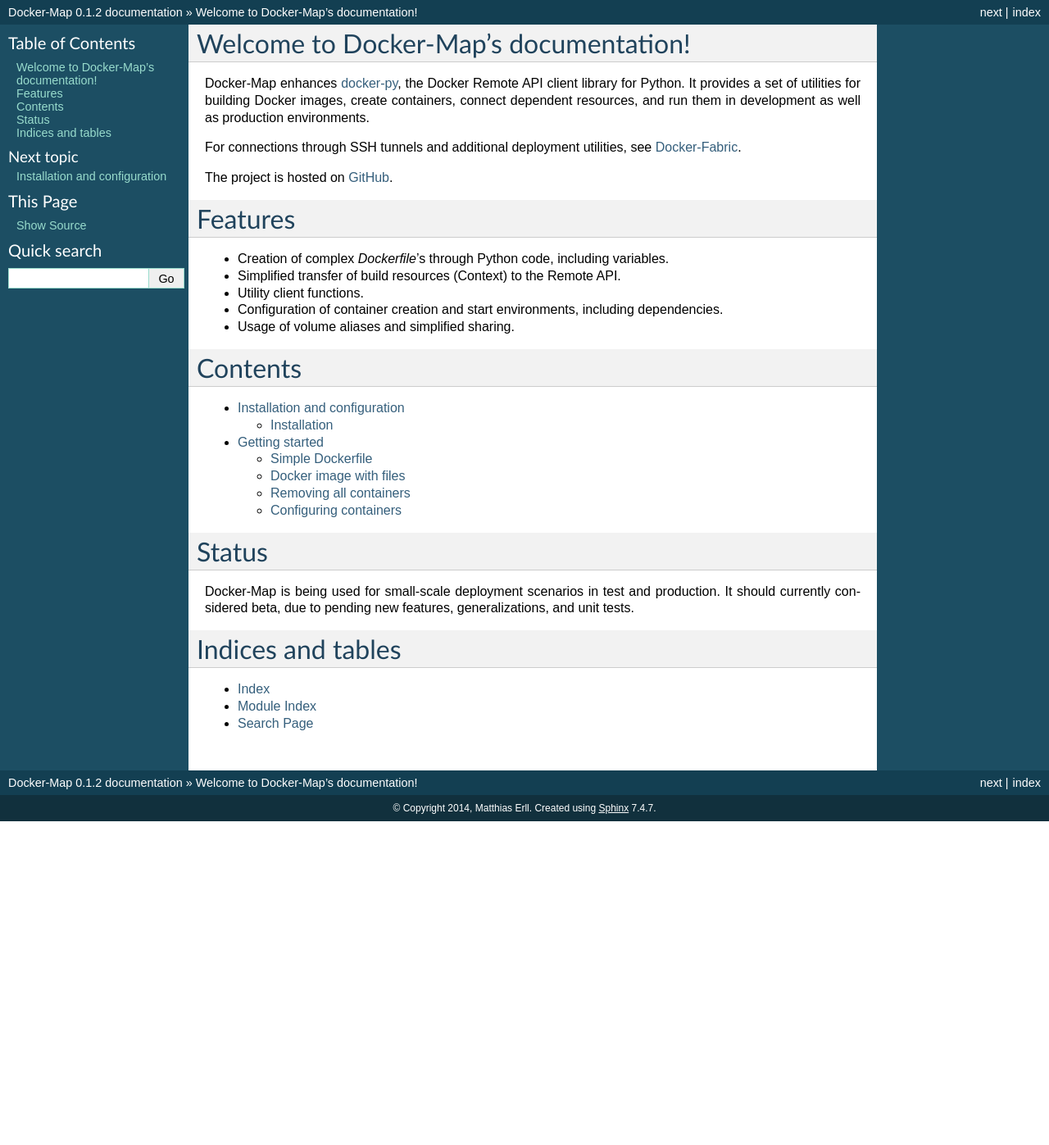
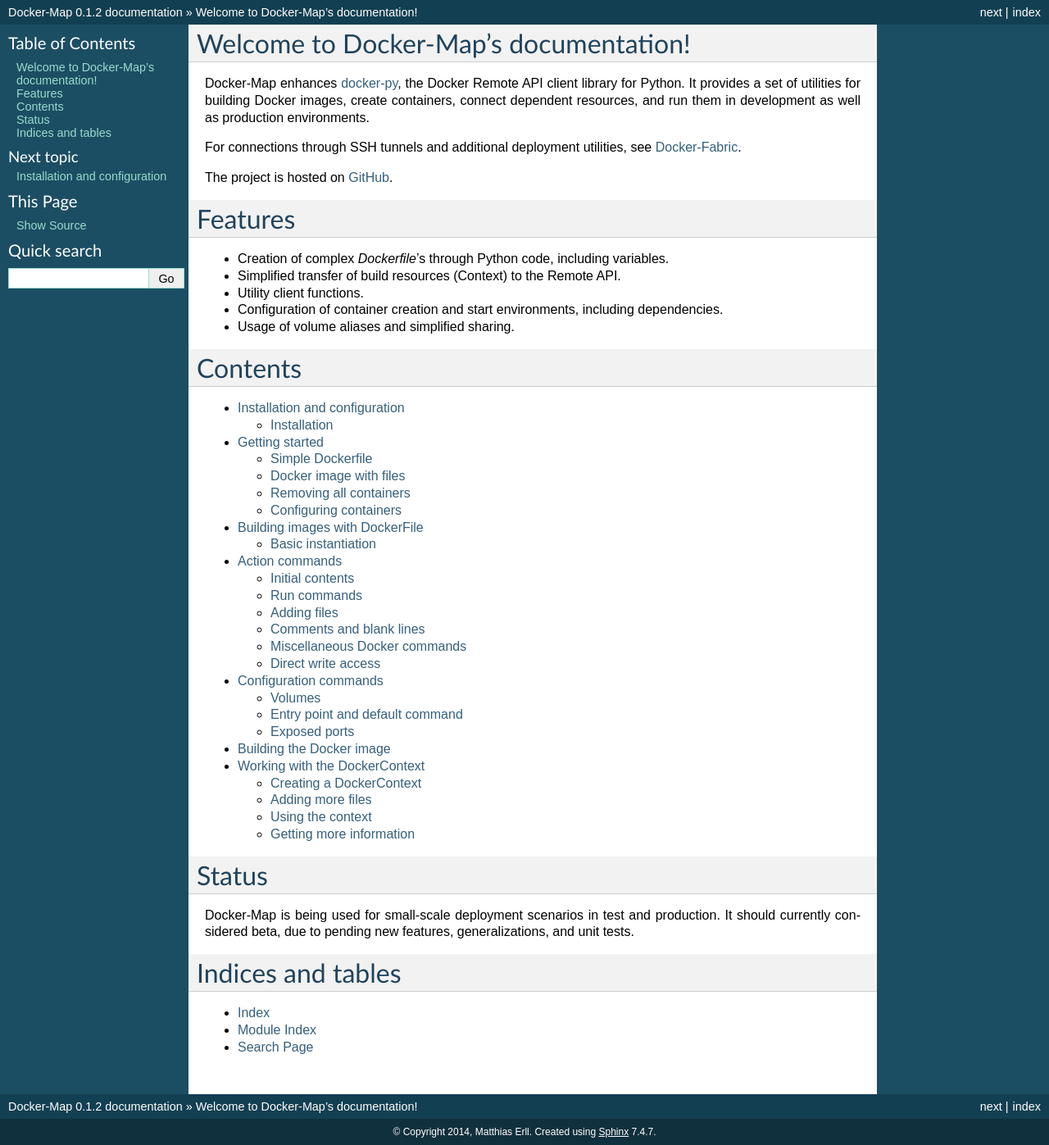
Before and after one commit to merll/docker-map, a Sphinx documentation site: the page built from docs/index.rst, in a window 1280 px wide. Shown: the whole page at 82% size. Built offline with Sphinx 7.4.7, drawn with Linux system fonts in a browser that asks for light colours; before the commit the page ends 1002 px from its top, so only the background shows below that; some of the changed lines change nothing that is shown.

Commit message:
User guide for build module.

```diff
--- /dev/null
+++ b/docs/guide/context.rst
@@ -0,0 +1,88 @@
+.. _build_context:
+
+Working with the DockerContext
+==============================
+The context is a tar file, that is submitted to the API in order to define the image building process. It has to
+include the Dockerfile and all necessary other files. The latter are all files referenced to in any ``ADD`` command.
+For syntax of ``ADD`` is::
+
+    ADD <source> <destination>
+
+where ``source`` in this case refers to the path inside the build context, i.e. the tar file root.
+
+When you add files to a :class:`~dockermap.build.dockerfile.DockerFile` using
+:func:`~dockermap.build.dockerfile.add_file` and :func:`~dockermap.build.dockerfile.add_archive`, it generates a
+list of used files and directories. These can be automatically added to a
+:class:`~dockermap.build.context.DockerContext`. For most common build scenarios, you may start the build process
+directly by calling :func:`~dockermap.map.base.DockerClientWrapper.build`, e.g.::
+
+    client.build_from_file(dockerfile, 'new_base_image', add_latest_tag=True, rm=True)
+
+However, the context can also be modified further before using it.
+
+Creating a DockerContext
+------------------------
+For generating a :class:`~dockermap.build.context.DockerContext`
+from an existing :class:`~dockermap.build.dockerfile.DockerFile`, just pass it to the constructor::
+
+    with DockerContext(dockerfile) as context:
+        ...
+
+This will create a new compressed tar archive, and add the generated Dockerfile (string buffer) and the referenced
+files. Note that the :class:`~dockermap.build.dockerfile.DockerFile` fill be finalized and cannot be modified further
+after this.
+
+The ``with`` (Python context manager syntax) should be used, since :class:`~dockermap.build.context.DockerContext`
+generates a temporary file which is automatically removed at the end of the block.
+
+It is also possible to pass in a path to a file, e.g.::
+
+    with DockerContext(path_to_dockerfile) as context:
+        ...
+
+In that case, referenced files are not added automatically and have to be placed using the following functions.
+
+Adding more files
+-----------------
+:class:`~dockermap.build.context.DockerContext` provides the methods :func:`~dockermap.build.context.DockerContext.add`
+and :func:`~dockermap.build.context.DockerContext.addfile`, which use
+:func:`tarfile.TarFile.add` and :func:`tarfile.TarFile.addfile`. Besides that,
+:func:`~dockermap.build.context.DockerContext.addarchive` copies the contents of another tar archive, including the
+structure of files and directories.
+
+For using :func:`~dockermap.build.context.DockerContext.addfile`, a :class:`tarfile.TarInfo` object is required. You can
+obtain that using :func:`~dockermap.build.context.DockerContext.gettarinfo`, which calls
+:func:`tarfile.TarFile.gettarinfo`.
+
+Using the context
+-----------------
+Before sending the file to the Docker Remote API, the underlying tar archive has to be closed. This is handled by
+:func:`~dockermap.build.context.DockerContext.finalize`. Note that the underlying tar archive is closed from that point
+and can no longer be modified.
+
+The context tarball is transferred to Docker with
+:func:`~dockermap.map.base.DockerClientWrapper.build_from_context`::
+
+    client = DockerClientWrapper('unix://var/run/docker.sock')
+    with DockerContext(path_to_dockerfile) as context:
+        ...
+        context.finalize()
+        client.build_from_context(context, 'new_image')
+
+In fact, :func:`dockermap.map.base.DockerClientWrapper.build_from_file` is only a convenience wrapper around it. It
+finalizes the :class:`~dockermap.build.context.DockerContext` object automatically.
+
+Getting more information
+------------------------
+Although it may not be relevant in practice, the entire context tarball could be stored to an archive using
+:func:`~dockermap.build.context.DockerContext.save`. By default this is a gzip compressed tar archive, but the actual
+method (which also needs to be specified to the Docker Remote API) can be read from
+:attr:`dockermap.map.base.DockerClientWrapper.stream_encoding`:
+
+* ``gzip`` means that the tarball is in the default format, i.e. `.tar.gz`;
+* ``bzip2`` indicates a bzip compressed tar archive;
+* and ``None`` means that the tar archive is not compressed.
+
+In case you would like to know the name of the temporary underlying tar archive, without making a copy through
+:func:`~dockermap.build.context.DockerContext.save`, the property
+:attr:`dockermap.map.base.DockerClientWrapper.name` is available.
--- /dev/null
+++ b/docs/guide/dockerfiles.rst
@@ -0,0 +1,154 @@
+.. _build_images:
+
+Building images with DockerFile
+===============================
+The functionality of :class:`~dockermap.build.dockerfile.DockerFile` is centered around creating `Dockerfile`'s for
+Docker images. Although it is not particularly hard to write them directly, doing so requires you to remember what to
+configure where. In some instances (e.g. commands, ports etc.) this may be done at run-time using a configuration
+utility. However, if there are more dynamic elements, e.g. paths and version numbers, you can end up having to change
+them in multiple places.
+
+This implementation aims to make Dockerfiles easy to generate by Python code. Approaches in detail may vary, i.e. some
+may prefer to insert commands one-by-one, whereas others would rather use a format string to insert variables. It is
+possible to combine such methods.
+
+Basic instantiation
+-------------------
+A new `Dockerfile` can be created with the following commands::
+
+    df = DockerFile('ubuntu', maintainer='ME, me@example.com', initial='RUN apt-get update\nRUN apt-get -y upgrade')
+
+
+The first argument is the base image, as every new Docker image should have one.
+The ``maintainer`` argument is optional, and is written with a ``MAINTAINER`` prefix. Afterwards, the contents of
+``initial`` (also optional) are written to the Dockerfile.
+
+Internally, instantiation creates a string buffer and some configuration variables. All action commands where the order
+is relevant, e.g. ``RUN``, are written to this buffer immediately, whereas configuration commands such as ``EXPOSE`` are
+delayed until a finalization step.
+
+Except for being embedded in a context tarball, the Dockerfile is never actually stored by itself. If you wish to do so,
+you can use :func:`~dockermap.build.dockerfile.DockerFile.save`.
+
+
+Action commands
+===============
+The following actions are performed on the string buffer immediately:
+
+Initial contents
+----------------
+Passing in a base image, a maintainer, or ``initial`` contents on instantiation. Plain Dockerfile commands can be used
+in ``initial``, as found in the `Dockerfile reference`_. The base image is prefixed with ``FROM``, whereas the
+maintainer is inserted with ``MAINTAINER``. None of the ``initial`` commands are processed any further, so they should
+be formatted properly and contain line breaks.
+
+Run commands
+------------
+In order to insert ``RUN`` commands for execution during the build process, use
+:func:`~dockermap.build.dockerfile.DockerFile.run` and
+:func:`~dockermap.build.dockerfile.DockerFile.run_all`. They are convenience methods for ``prefix('RUN', 'command')``
+and ``prefix_all('RUN', 'command 1', 'command 2', ...)``.
+
+Adding files
+------------
+Files can be added using :func:`~dockermap.build.dockerfile.DockerFile.add_file` and
+:func:`~dockermap.build.dockerfile.DockerFile.add_archive`. The former adds a single file or directory, whereas the
+latter adds the contents of an tar archive. By default, all files and directories will be inserted at the root of
+the container's filesystem, maintaining their original structure of subdirectories where applicable.
+
+Inserting a file or archive also adds an entry to a list which is used for building the `context <build_context>`
+tarball. The latter carries all file-based information that is later sent to the Docker Remote API, including the
+finalized `Dockerfile`. Files and directories will simply be added to the context archive, whereas archives' contents
+are extracted and recompressed without storing additional temporary files.
+
+Target directories inside the image can be specified for :func:`~dockermap.build.dockerfile.DockerFile.add_file` using
+further arguments. For archives, this is currently not supported, so existing tarballs should be structured in a
+way suitable for the image.
+
+For example, a file may also be added with the following arguments::
+
+    dockerfile.add_file('~/my_file', '/new_dir/my_file', '/another_file', expanduser=True, remove_final=True)
+
+
+**Explanation:**
+
+* The first argument is the current actual place in the file system from where Docker-Map is run. If this includes
+  variables, such as the current user home ``~``, ``expanduser`` should be set to ``True`` for resolving it to an
+  absolute path name. Similarly, environment variables can be used when passing ``expandvars=True``.
+* The second argument defines the target path in the final image. By default, the file would have ended up in
+  ``/my_file``.
+* The third argument is also optional, and specifies the path inside the context archive. By default it is identical
+  to the image's destination path, and can be used in case conflicts arise from adding multiple files or directories
+  with identical names.
+* ``remove_final`` inserts a removal command (e.g. `RUN rm -R /new_dir/my_file`) at the end of the Dockerfile, but
+  before configuration commands. You may want to set this to clean up the file system of the final image from files and
+  directories that were only needed during the build process. Please note that due to the file system layering that
+  Docker uses, this will not actually make the image smaller.
+
+Comments and blank lines
+------------------------
+Comments can be inserted with :func:`~dockermap.build.dockerfile.DockerFile.comment`, which is only a convenience for
+``prefix('#', 'comment')``. Passing ``None`` inserts an empty comment line. Blank lines are inserted with
+:func:`~dockermap.build.dockerfile.DockerFile.blank`. Note that these only have an effect if you actually store the
+Dockerfile somewhere.
+
+Miscellaneous Docker commands
+-----------------------------
+Any Dockerfile command, or a series thereof, can be inserted with :func:`~dockermap.build.dockerfile.DockerFile.prefix`
+and :func:`~dockermap.build.dockerfile.DockerFile.prefix_all`.
+These insert strings prefixed with a Dockerfile command. Following convenience methods should be preferred where
+available.
+
+Direct write access
+-------------------
+Strings with Dockerfile contents may also be written directly using :func:`~dockermap.build.dockerfile.DockerFile.write`
+and :func:`~dockermap.build.dockerfile.DockerFile.writeline` (same, but appends a line break) and
+:func:`~dockermap.build.dockerfile.DockerFile.writelines` (for multiple). They are not further processed besides that.
+
+
+Configuration commands
+======================
+The following are set as properties to a Dockerfile. They are appended as soon as
+:func:`~dockermap.build.dockerfile.DockerFile.finalize` is called. Afterwards no more changes are allowed to the
+object. Typically it is not necessary to call :func:`~dockermap.build.dockerfile.DockerFile.finalize` manually.
+
+Volumes
+-------
+Setting :attr:`~dockermap.build.dockerfile.DockerFile.volumes` defines the list of volumes that a container in its
+default configuration will share. The list will be inserted prefixed with a ``VOLUME`` command, before any other of the
+following finalizing commands.
+
+Entry point and default command
+-------------------------------
+:attr:`~dockermap.build.dockerfile.DockerFile.entrypoint` and
+:attr:`~dockermap.build.dockerfile.DockerFile.command` do the same as inserting ``ENTRYPOINT`` and ``CMD`` in the
+Dockerfile. They can be set either as a list/tuple of strings, or a single string separated with spaces. Depending on
+:attr:`~dockermap.build.dockerfile.DockerFile.command_shell`, they are either written as a shell command in the
+Dockerfile (i.e. with spaces) or as an exec command (i.e. as a list).
+
+The :attr:`~dockermap.build.dockerfile.DockerFile.command_user` property sets the default user for ``COMMAND`` and
+``ENTRYPOINT``. It is therefore inserted directly before them.
+In contrast to inserting the ``USER`` command directly, this does not change the user for other
+commands in the Dockerfile. You can still use ``prefix('USER', 'username')`` if you need to change users during the
+build process.
+
+Exposed ports
+-------------
+:attr:`~dockermap.build.dockerfile.DockerFile.expose` can be set as a single string, integer, or as a list or tuple
+thereof. It will be written to the Dockerfile with the ``EXPOSE`` command; if applicable, multiple ports are separated
+with spaces.
+
+
+Building the Docker image
+=========================
+For starting the build process, pass the :class:`~dockermap.build.dockerfile.DockerFile` to the Docker Remote API with
+the enhanced client function :func:`~dockermap.map.base.DockerClientWrapper.build_from_file`::
+
+    client = DockerClientWrapper('unix://var/run/docker.sock')
+    dockerfile = DockerFile('ubuntu', maintainer='ME, me@example.com')
+    dockerfile.add_file(...)
+    dockerfile.run_all(...)
+    ...
+    client.build_from_file(dockerfile, 'new_image')
+
+.. _Dockerfile reference: http://docs.docker.com/reference/builder/
--- a/docs/index.rst
+++ b/docs/index.rst
@@ -30,6 +30,8 @@
 
    installation
    start
+   guide/dockerfiles
+   guide/context
 
 
 Status
```
